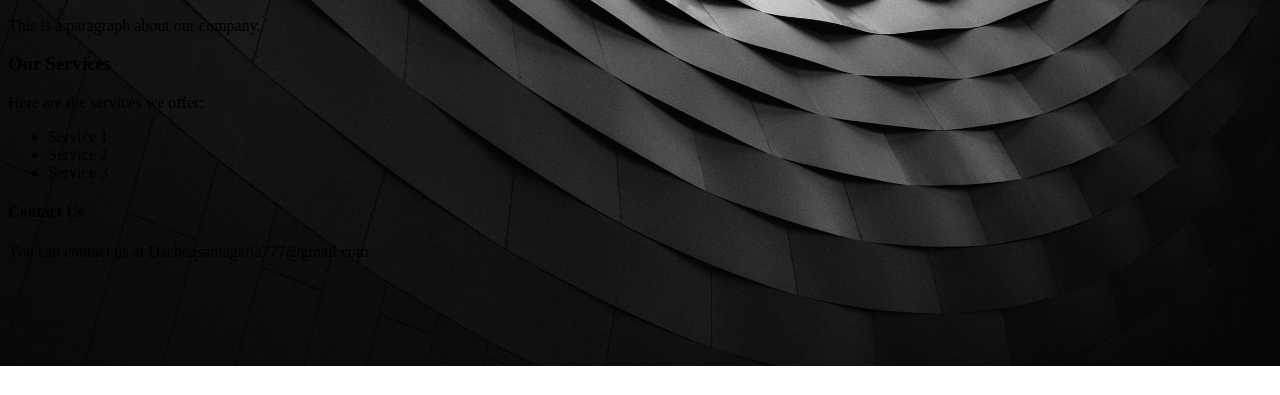
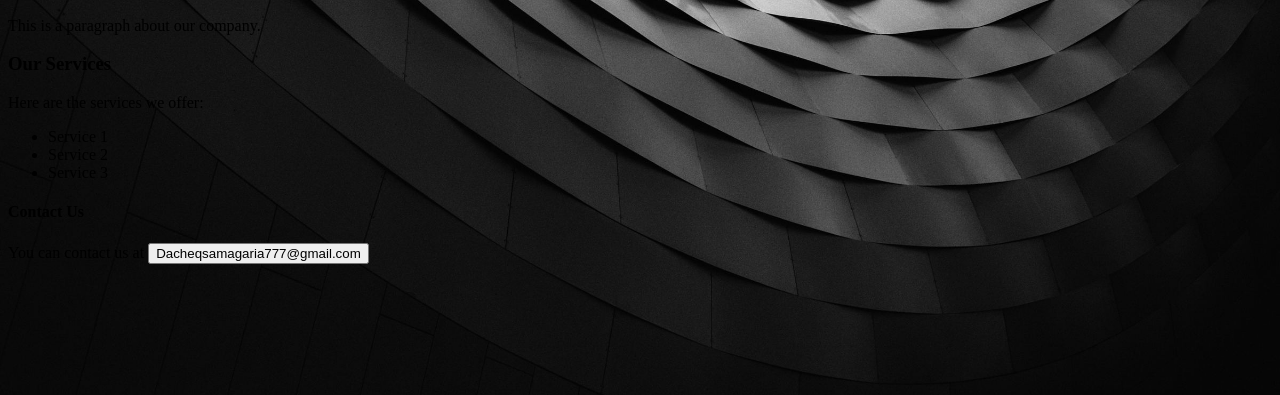
Before and after one commit to dachi-123/GOA-homeworks, a plain HTML site: page day13/index.html in a window 1280 px wide. Shown: the part 434-829 px from the top of the page. Before the commit the page ends 800 px from the top, so only its background shows below. Drawn offline with Linux system fonts and the light colour scheme.

Commit message:
HTML day13

```diff
--- a/day13/index.html
+++ b/day13/index.html
@@ -4,11 +4,14 @@
     <meta charset="UTF-8">
     <meta name="viewport" content="width=device-width, initial-scale=1.0">
     <title>My site</title>
-    <meta http-equiv="refresh" content="15">
+    <meta http-equiv="refresh" content="10">
     <style>
         body{
             background-image: url('backgound.png');
             background-size:cover;
+            height:100vh;               /*"vh" nishnavs irtualuri simagle*/
+            text-align:start;           /*text-align-is sashuvalebit chven textis poziicias vcvlit*/
+            color:black;
         }
 
     </style>
@@ -26,6 +29,6 @@
         <li>Service 3</li>
     </ul>
     <h4>Contact Us</h4>
-    <p>You can contact us at Dacheqsamagaria777@gmail.com</p>
+    <p>You can contact us at <button>Dacheqsamagaria777@gmail.com</button></p>
 </body>
 </html>
```
